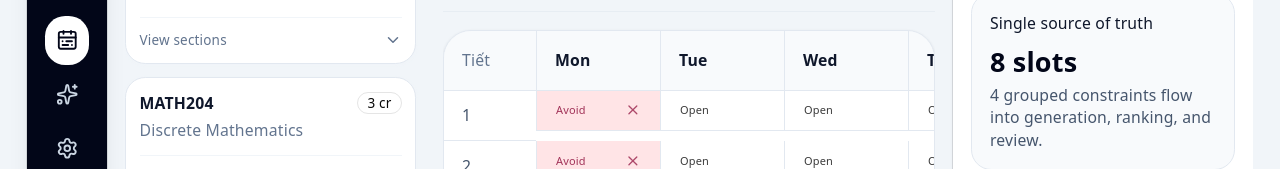
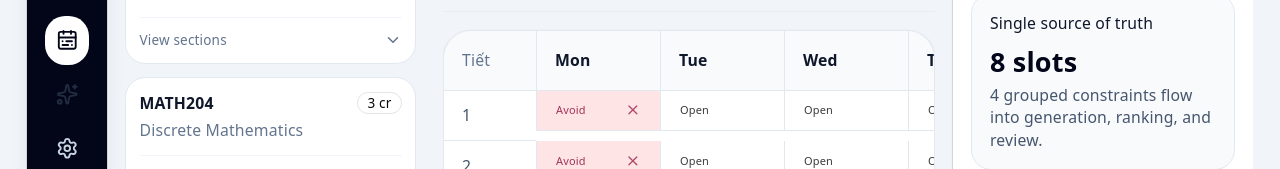
Before and after one commit to QuangNguyenNgoc/Portal-helper-web, a React (Vite) app: page / in a window 1280 px wide. Shown: the part 187-356 px from the top of the page. Built offline with nearby package versions, Linux system fonts and the light colour scheme.

Commit message:
fix: fatal rendering crash and strict routing guards

```diff
--- a/src/features/planner/PlannerShell.tsx
+++ b/src/features/planner/PlannerShell.tsx
@@ -27,7 +27,8 @@ function PlannerShellInner() {
     setShowGeneratedBanner,
     isFetchingData,
     fetchError,
-    initializeWorkspace
+    initializeWorkspace,
+    generatedPlansList
   } = usePlannerStore();
 
   // Initialize workspace data on mount
@@ -109,17 +110,25 @@ function PlannerShellInner() {
           <div className="space-y-1 flex-1">
             {navItems.map(({ id, label, icon: Icon }) => {
               const active = activeNav === id;
+              const isDisabled = id === "plans" && (!generatedPlansList || generatedPlansList.length === 0);
+
               return (
                 <button
                   key={id}
-                  onClick={() => setActiveNav(id)}
-                  title={!isExpanded ? label : undefined}
+                  onClick={() => {
+                    if (isDisabled) return;
+                    setActiveNav(id);
+                  }}
+                  disabled={isDisabled}
+                  title={isDisabled ? "Generate schedules first" : !isExpanded ? label : undefined}
                   className={`flex w-full items-center rounded-2xl px-3 py-3 transition-colors ${
                     isExpanded ? "gap-3 justify-start" : "justify-center"
                   } ${
-                    active
-                      ? "bg-white text-slate-950"
-                      : "text-slate-300 hover:bg-slate-900"
+                    isDisabled
+                      ? "text-slate-600 cursor-not-allowed opacity-50 hover:bg-transparent"
+                      : active
+                        ? "bg-white text-slate-950"
+                        : "text-slate-300 hover:bg-slate-900"
                   }`}
                 >
                   <Icon className="h-5 w-5 shrink-0" />
--- a/src/features/planner/store/PlannerContext.tsx
+++ b/src/features/planner/store/PlannerContext.tsx
@@ -140,6 +140,7 @@ export function PlannerProvider({ children }: { children: ReactNode }) {
     setHasGenerationConflict(false);
     setSelectedPrimaryPlanId(null);
     setSelectedBackupPlanId(null);
+    setActiveNav("builder");
   }, []);
 
   const addCourse = useCallback((newCourse: Course) => {
--- a/src/features/planner/views/PlansView.tsx
+++ b/src/features/planner/views/PlansView.tsx
@@ -41,6 +41,17 @@ export function PlansView() {
   } = usePlanInteractions();
 
   const { generatedPlansList } = usePlannerStore();
+
+  if (!generatedPlansList || generatedPlansList.length === 0) {
+    return (
+      <div className="flex min-h-[500px] w-full flex-col items-center justify-center rounded-3xl border border-dashed border-slate-300 bg-white p-8 text-center shadow-sm">
+        <h2 className="text-xl font-semibold text-slate-900">No Schedules Generated</h2>
+        <p className="mt-2 text-slate-500 max-w-md">
+          You haven't generated any schedules yet, or the workspace was reset. Return to the Builder to set your constraints and generate plans.
+        </p>
+      </div>
+    );
+  }
 
   return (
     <div className="grid grid-cols-1 gap-4 2xl:grid-cols-[380px_minmax(0,1fr)]">
```
